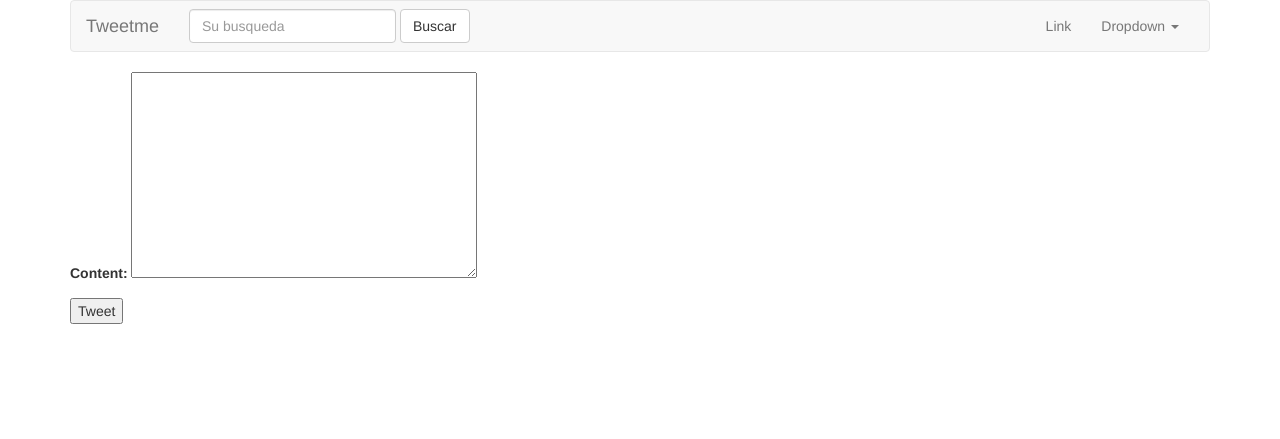
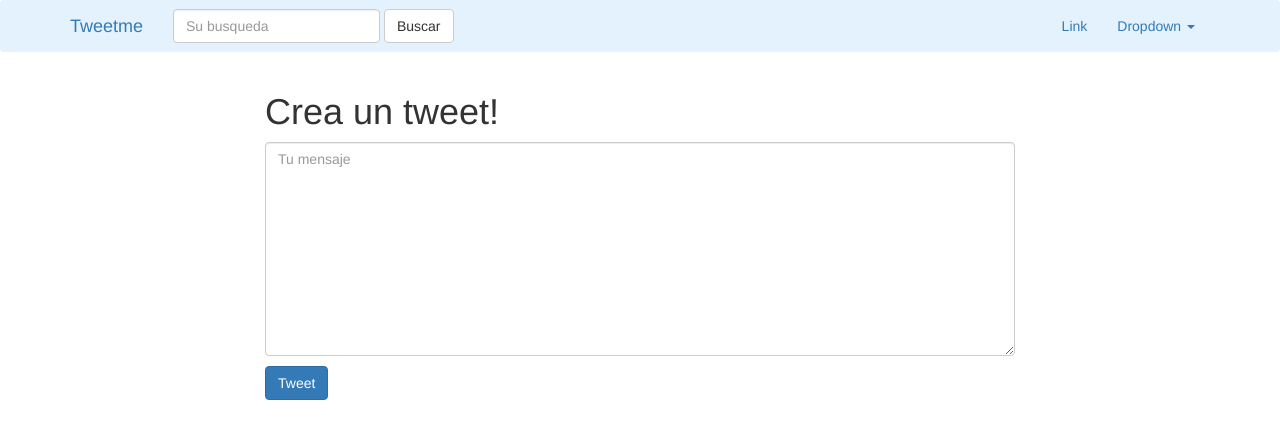
Before and after one commit to miguelzetina/Tweetme, a Django app: page /tweet/create/ in a window 1280 px wide. Shown: the top 439 px of the page. Run offline with Django 3.2, Linux system fonts and the light colour scheme; some libraries are stand-ins or nearby versions.

Commit message:
Modificaciones en el modelo para establecer en la página de inicio el crear tweet, y modificacion en la página de crear tweet

```diff
--- a/templates/base.html
+++ b/templates/base.html
@@ -24,11 +24,9 @@
     <!--[endif]-->
   </head>
   <body>
+  {% include "navbar.html" %}
     <div class="container">
-        {% include "navbar.html" %}
-
         {% block content %}
-
         {% endblock content %}
     </div>
 
--- a/templates/navbar.html
+++ b/templates/navbar.html
@@ -1,19 +1,13 @@
-<nav class="navbar navbar-default">
-  <div class="container-fluid">
+<nav class="navbar navbar-light" style="background-color: #e3f2fd;">
+  <div class="container">
     <!-- Brand and toggle get grouped for better mobile display -->
     <div class="navbar-header">
-      <button type="button" class="navbar-toggle collapsed" data-toggle="collapse" data-target="#bs-example-navbar-collapse-1" aria-expanded="false">
-        <span class="sr-only">Toggle navigation</span>
-        <span class="icon-bar"></span>
-        <span class="icon-bar"></span>
-        <span class="icon-bar"></span>
-      </button>
       <a class="navbar-brand" href="{% url "home" %}">Tweetme</a>
     </div>
     {% include "tweets/search_form.html" %}
     <!-- Collect the nav links, forms, and other content for toggling -->
     <div class="collapse navbar-collapse" id="bs-example-navbar-collapse-1">
-      <ul class="nav navbar-nav navbar-right">
+      <ul class="nav navbar-nav  navbar-right">
         <li><a href="#">Link</a></li>
         <li class="dropdown">
           <a href="#" class="dropdown-toggle" data-toggle="dropdown" role="button" aria-haspopup="true" aria-expanded="false">Dropdown <span class="caret"></span></a>
--- a/tweetme/urls.py
+++ b/tweetme/urls.py
@@ -4,11 +4,12 @@ from django.contrib import admin
 from django.conf import settings
 from django.conf.urls.static import static
 
+from tweets.views import TweetListView
 from .views import home
 
 urlpatterns = [
     url(r'^admin/', admin.site.urls),
-    url(r'^$', home, name="home"),
+    url(r'^$', TweetListView.as_view(), name="home"),
     url(r'^tweet/', include('tweets.urls', namespace="tweet")),
 ]
 
--- a/tweets/forms.py
+++ b/tweets/forms.py
@@ -4,6 +4,11 @@ from .models import Tweet
 
 
 class TweetModelForm(forms.ModelForm):
+    content = forms.CharField(label="",
+                              widget=forms.Textarea(
+                                  attrs={"placeholder": "Tu mensaje",
+                                         "class": "form-control"}
+                              ))
     class Meta:
         model = Tweet
         fields = [
--- a/tweets/mixins.py
+++ b/tweets/mixins.py
@@ -9,7 +9,7 @@ class FormUserNeededMixin(object):
             return super(FormUserNeededMixin, self).form_valid(form)
         else:
             form._errors[forms.forms.NON_FIELD_ERRORS] = ErrorList(
-                ["El usuario debe estar logeado para poder publicar un Tweet."])
+                ["El usuario debe estar logueado para poder publicar un Tweet."])
             return self.form_invalid(form)
 
 
--- a/tweets/templates/tweets/create_view.html
+++ b/tweets/templates/tweets/create_view.html
@@ -1,7 +1,10 @@
 {% extends "base.html" %}
 
 {% block content %}
-
-{% include "tweets/form.html" with form=form btn_title="Tweet" %}
-
+    <div class="row">
+        <div class="col-sm-8 col-sm-offset-2">
+            <h1>Crea un tweet!</h1>
+            {% include "tweets/form.html" with form=form btn_title="Tweet" %}
+        </div>
+    </div>
 {% endblock content %}
--- a/tweets/templates/tweets/form.html
+++ b/tweets/templates/tweets/form.html
@@ -1,5 +1,5 @@
-<form class="form" method="post" action="">
+<form class="form" method="post" action="{% if action_url %}{{ action_url }}{% endif %}">
     {% csrf_token %}
     {{ form.as_p }}
-    <input type="submit" value="{{ btn_title }}">
+    <input class="btn btn-primary" type="submit" value="{{ btn_title }}">
 </form>
--- a/tweets/urls.py
+++ b/tweets/urls.py
@@ -1,5 +1,6 @@
 from django.conf.urls import url
 
+from django.views.generic.base import RedirectView
 from .views import (
     TweetCreateView,
     TweetDeleteView,
@@ -12,7 +13,8 @@ from .views import (
 urlpatterns = [
     # url(r'^$', tweet_list_view, name="list"),
     # url(r'^1/$', tweet_detail_view, name="detail"),
-    url(r'^$', TweetListView.as_view(), name="list"), # /tweet/
+    url(r'^$', RedirectView.as_view(url="/")),  # /tweet/
+    url(r'^search/$', TweetListView.as_view(), name="list"), # /tweet/
     url(r'^create/$', TweetCreateView.as_view(), name="create"), # /tweet/create
     url(r'^(?P<pk>\d+)/$', TweetDetailView.as_view(), name="detail"), # /tweet/1/
     url(r'^(?P<pk>\d+)/update/$', TweetUpdateView.as_view(), name="update"),  # /tweet/1/update/
--- a/tweets/views.py
+++ b/tweets/views.py
@@ -100,7 +100,8 @@ class TweetListView(ListView):
         context = super(TweetListView, self).get_context_data(*args, **kwargs)
         # context["another_list"] = Tweet.objects.all()
         # print(context)
-        print(context)
+        context["create_form"] = TweetModelForm()
+        context["create_url"] = reverse_lazy("tweet:create")
         return context
 
 
```
Also changed, not shown: tweets/templates/tweets/tweet_list.html (+9 -1 lines), db.sqlite3.
